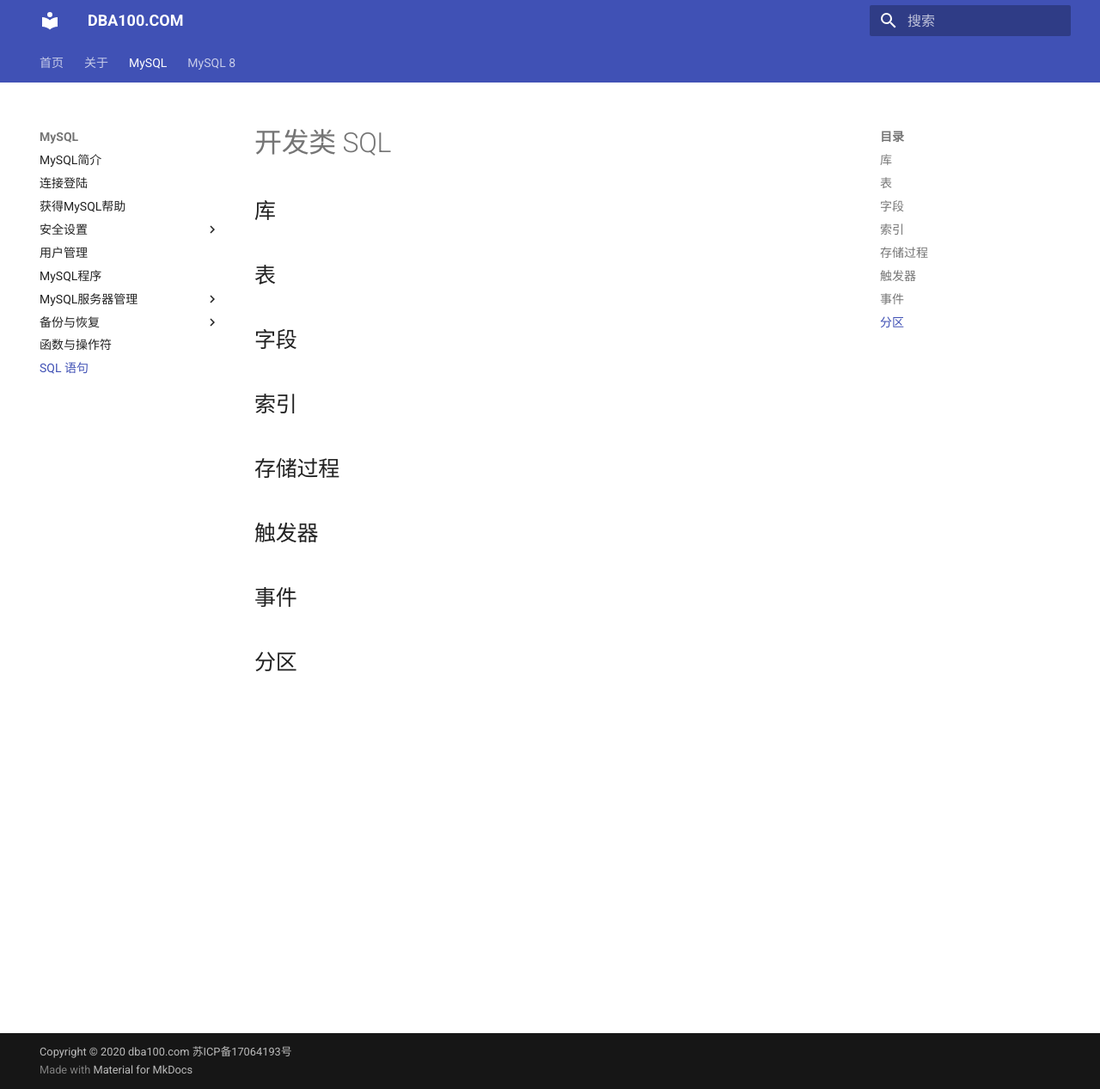
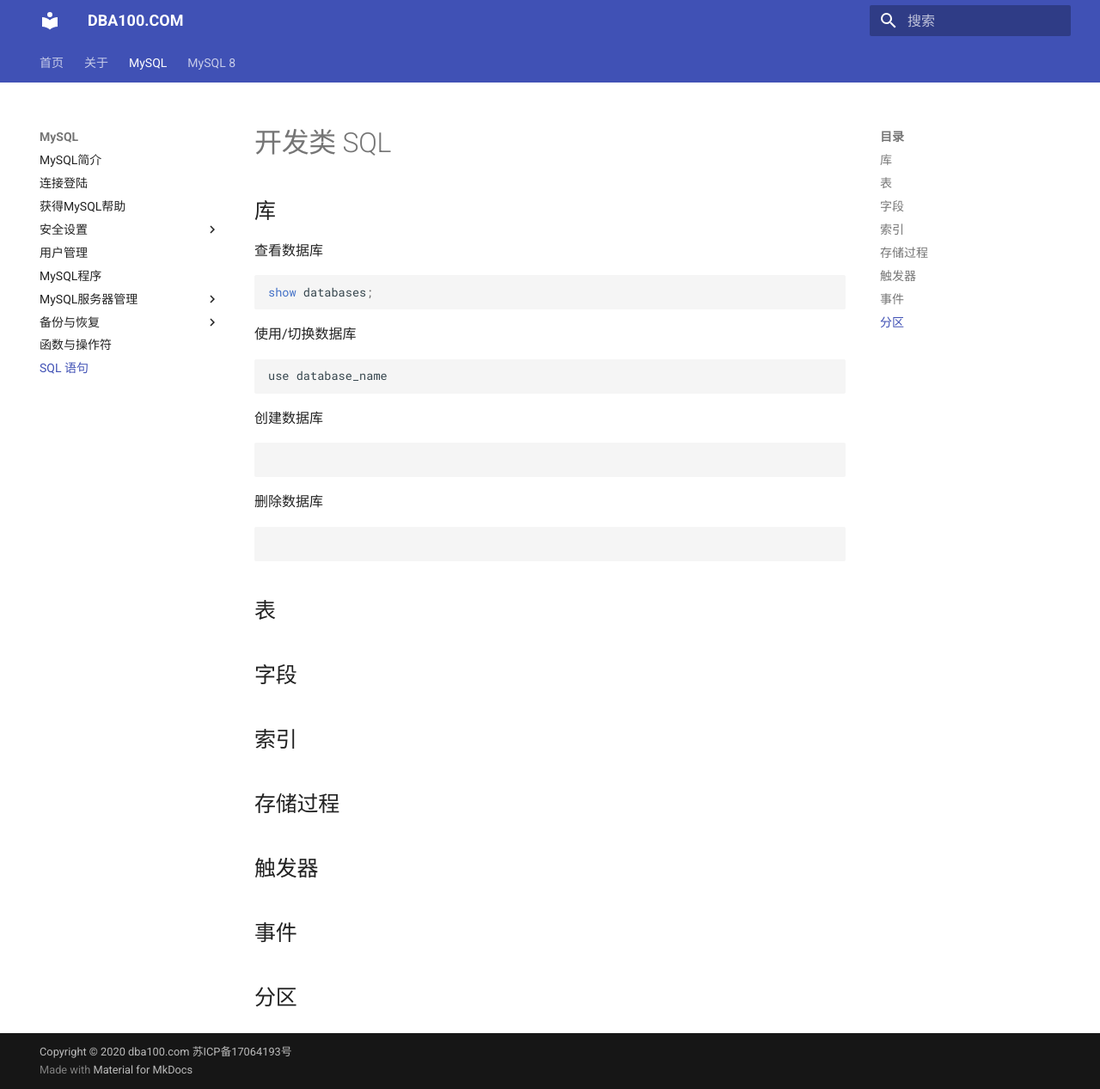
Before and after one commit to duliang123/dba100, an MkDocs documentation site: the page built from docs/mysql/sql.md, in a window 1280 px wide and 1267 px high. Shown: the whole window at 86% size. Built offline with MkDocs 1.6.1 and Material for MkDocs 9.7.7, drawn with Linux system fonts in a browser that asks for light colours.

Commit message:
Update sql.md

````diff
--- a/docs/mysql/sql.md
+++ b/docs/mysql/sql.md
@@ -1,6 +1,29 @@
 # 开发类 SQL
 
 ## 库
+
+查看数据库
+
+```sql
+show databases;
+```
+
+使用/切换数据库
+
+```sql
+use database_name
+```
+
+创建数据库
+
+```sql
+```
+
+删除数据库
+
+```sql
+
+```
 
 ## 表
 
````
